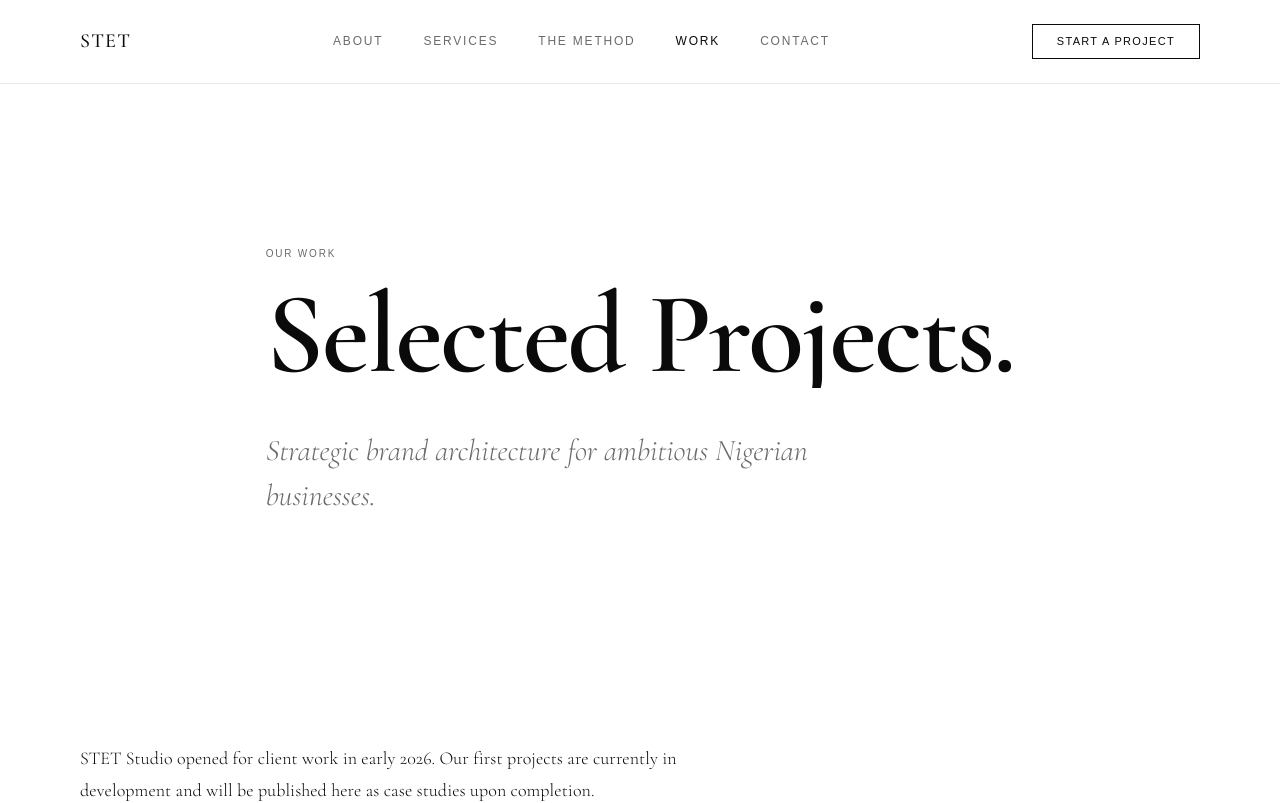
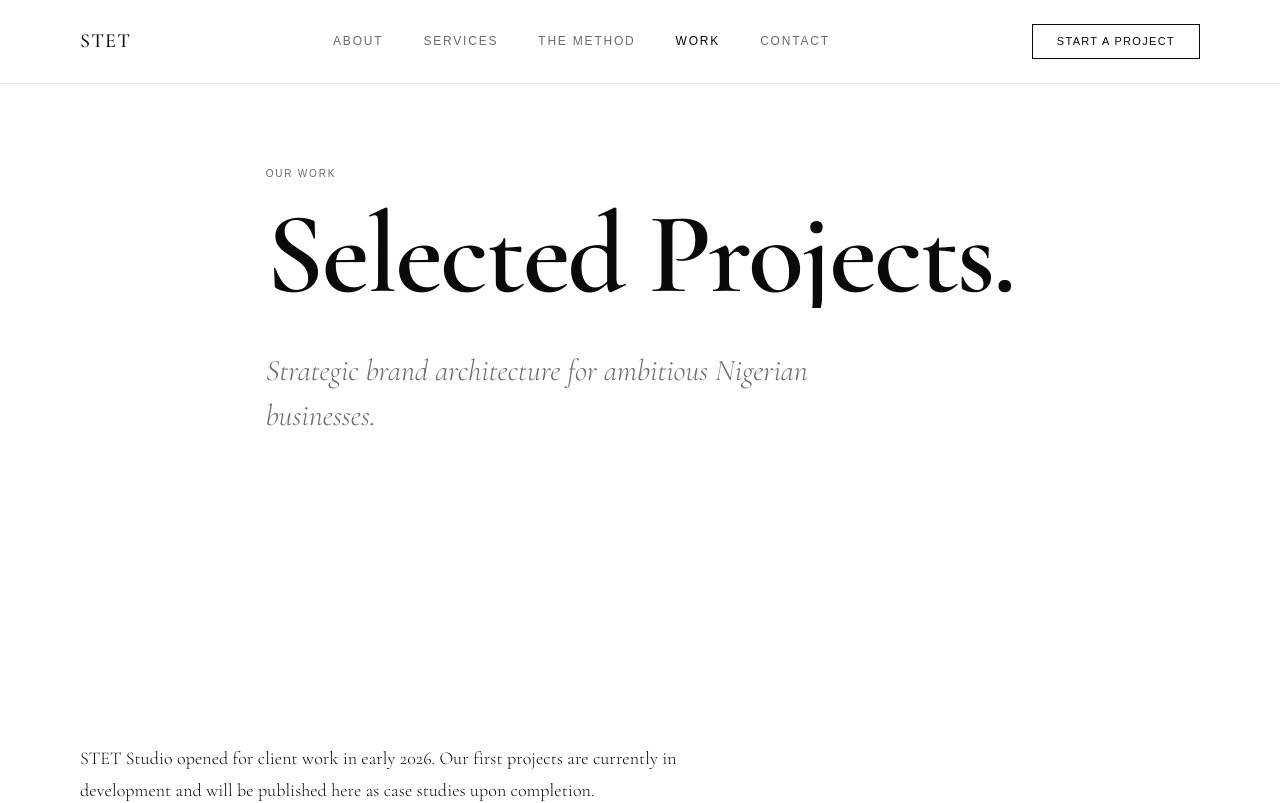
Before and after one commit to stetstudios-commits/my-website, a React (Vite) app: page /work in a window 1280 px wide. Shown: the top 803 px of the page. Built offline with nearby package versions, Linux system fonts and the light colour scheme.

Commit message:
Update Work.tsx

```diff
--- a/src/pages/Work.tsx
+++ b/src/pages/Work.tsx
@@ -12,7 +12,7 @@ const Hero = () => {
   }, []);
 
   return (
-    <section className="min-h-[60vh] flex flex-col justify-center pt-32 pb-16">
+    <section className="min-h-[60vh] flex flex-col justify-left pt-32 pb-16">
       <div className="grid-container">
         <span
           className={`text-label block mb-5 transition-all duration-550 ease-out ${
```
